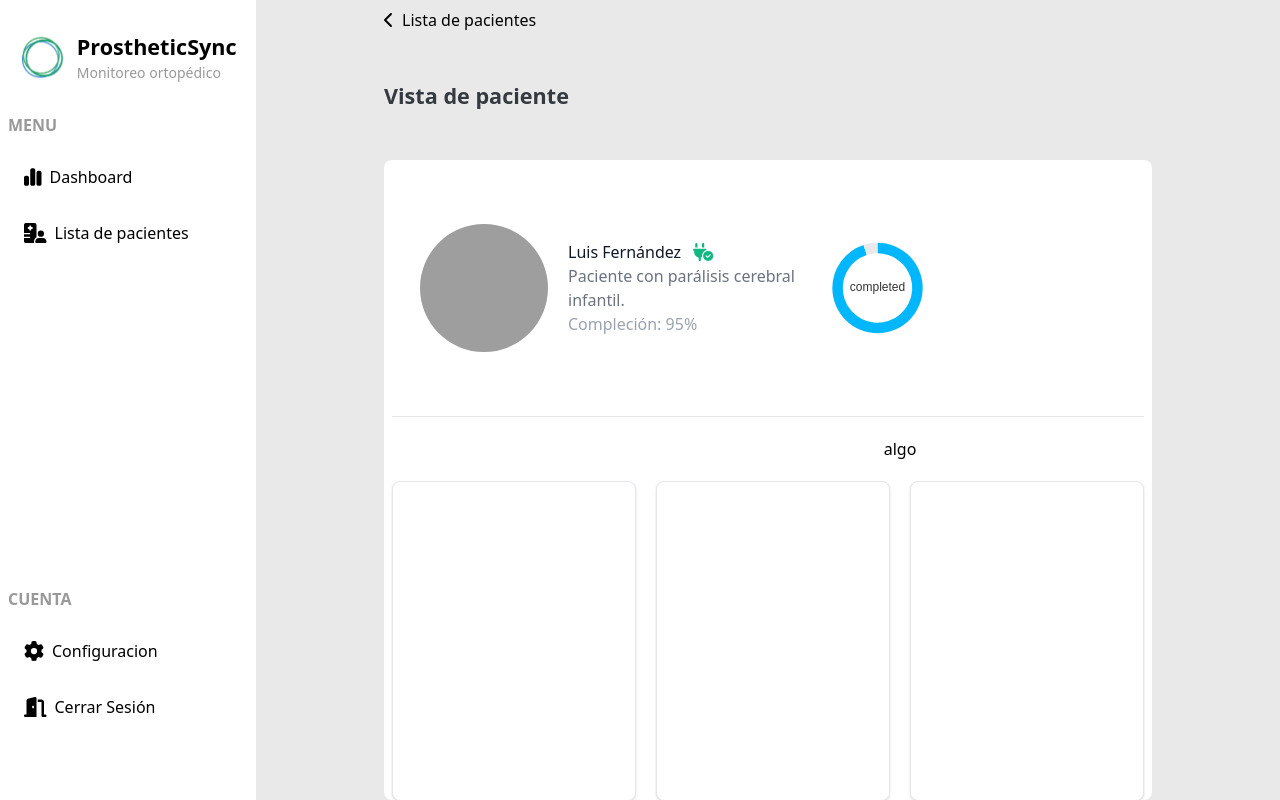
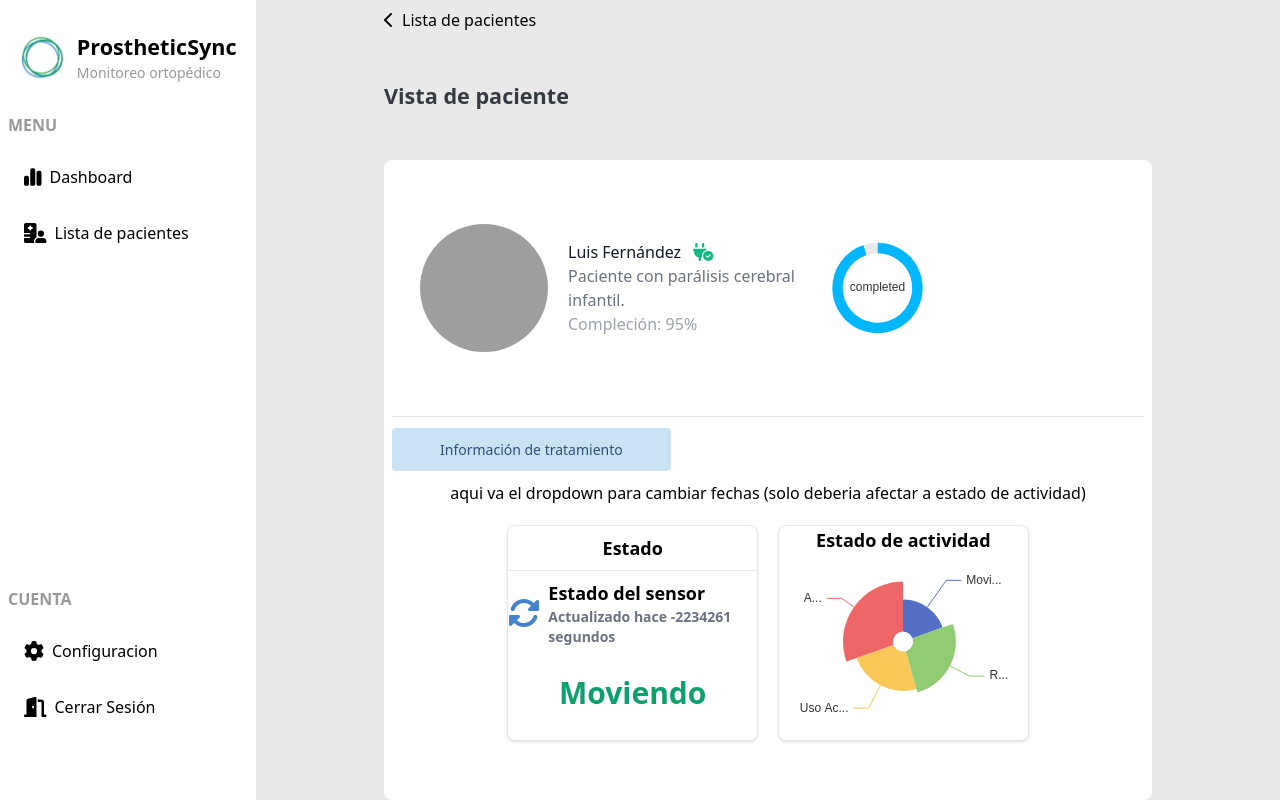
Before and after one commit to prosthetic-team/prosthetic-front, a Vue app: page /paciente/1 in a window 1280 px wide. Built offline with nearby package versions, Linux system fonts and the light colour scheme; grey boxes are pictures that could not be loaded.

Commit message:
changed dashboard and patient view to show new and changed components

```diff
--- a/src/views/Dashboard.vue
+++ b/src/views/Dashboard.vue
@@ -6,7 +6,7 @@
         <div class="grid grid-cols-1 sm:grid-cols-1 md:grid-cols-1 lg:grid-cols-2 gap-4">
             <CardGrid title="Pacientes que cumplen tratamiento" :chartData="chartData1" />
             <CardGrid title="Reportes de fallo" :listData="reportsList" type="list" />
-            <CardGrid title="Dispositivos" :chartData="chartData2" :colors="colorsChart2" />
+            <CardGrid title="Dispositivos" :chartData="chartData2" :colors="colorsChart2" type="ring2" />
             <CardGrid title="Actividad de usuarios" :chartData="weekData" type="bar" />
         </div>
     </ContentLayout>
@@ -70,8 +70,8 @@ const reportsList = [
 const colorsChart2 = ['#4FCA64', '#FB902A'];
 
 const chartData2 = {
-    'Cumplen tratamiento': 600,
-    'No Cumplen': 400
+    'Dispositivos funcionando': 1,
+    'Dispositivos apagados': 2
 };
 
 const chartData4 = {
--- a/src/views/PatientView.vue
+++ b/src/views/PatientView.vue
@@ -10,52 +10,109 @@
             <TitleB>Vista de paciente</TitleB>
         </div>
         <CardPatient class="px-2">
-            <div class="border-b">
+            <div class="border-b mb-5">
+                <!-- Información del paciente -->
                 <PatientInfo v-if="patientData" :item="patientData" />
             </div>
-            <div class="flex items-end gap-5 mt-5">
-                <Card class="w-1/3">
+            <ButtonA :link="'/info-tratamiento/' + treatmentDataId">Información de tratamiento</ButtonA>
+            <div class="flex flex-col gap-5 mt-5">
+                <div class="text-center">
+                    aqui va el dropdown para cambiar fechas (solo deberia afectar a estado de actividad)
+                </div>
+                <div class="flex justify-center gap-5">
+                    <CardInfoPatient class="w-1/3">
+                        <div class="flex justify-center items-center">
+                            <div class="flex flex-col items-center">
+                                <h3 class="text-lg font-semibold text-center border-b p-2 w-full mb-2">Estado </h3>
+                                <div class="flex items-center mb-5 text-bgblue font-semibold">
+                                    <Icon :icon="['fas', 'rotate']" :size="'2x'" />
+                                    <div class="flex flex-col ml-2">
+                                        <p class="text-lg text-black ">Estado del sensor</p>
+                                        <p class="text-sm text-gray-500">Actualizado hace {{ timeSinceLastUpdate }}</p>
+                                    </div>
 
-                </Card>
-                <div class="flex flex-col w-2/3 gap-5">
-                    <div class="flex justify-center">
-                        algo
-                    </div>
-                    <div class="flex gap-5">
-                        <Card class="w-1/2">
+                                </div>
+                                <div :class="['mt-2 font-semibold', 'text-3xl', sensorStatusClass]">
+                                    {{ patientData?.sensorStatus === 'moviendo' ? 'Moviendo' : 'Quieto' }}
+                                </div>
 
-                        </Card>
-                        <Card class="w-1/2">
+                            </div>
 
-                        </Card>
-                    </div>
+
+                        </div>
+                    </CardInfoPatient>
+                    <!-- Segunda tarjeta con el PieChart (Rose style) -->
+                    <CardInfoPatient class="w-1/3">
+                        <div class="flex flex-col items-center max-h-screen">
+                            <h3 class="font-bold text-lg">Estado de actividad</h3>
+                            <RoseChart :data="chartData" />
+                        </div>
+                    </CardInfoPatient>
                 </div>
-
             </div>
-
         </CardPatient>
     </ContentLayout>
 </template>
 
 <script setup>
-import { ref, onMounted } from 'vue';
+import { ref, onMounted, computed } from 'vue';
 import { useRoute } from 'vue-router';
 import ContentLayout from '@/layout/ContentLayout.vue';
 import TitleB from '@/atoms/TitleB.vue';
-import Icon from '@/atoms/Icon.vue';
 import CardPatient from '@/molecules/CardPatient.vue';
 import PatientInfo from '@/organism/PatientInfo.vue';
 import { patientListMock } from '@/assets/mocks/PatientListMock';
-import Card from '@/molecules/CardDashboard.vue';
+import CardInfoPatient from '@/molecules/CardInfoPatient.vue';
+import ButtonA from '@/atoms/ButtonA.vue';
+import Icon from '@/atoms/Icon.vue';
+import RoseChart from '@/molecules/RoseChart.vue';
 
 const route = useRoute();
 const patientData = ref(null);
-
+const treatmentDataId = ref(null);
 onMounted(() => {
     const patientId = route.params.id;
-    console.log('ID del paciente:', patientId); // Verifica si el ID es correcto
-    patientData.value = patientListMock.find(patient => patient.id === parseInt(patientId));
-    console.log('Datos del paciente:', patientData.value); // Verifica los datos
+    console.log('ID del paciente:', patientId);
+
+    const patient = patientListMock.find(patient => patient.id === parseInt(patientId));
+
+    if (patient) {
+        patientData.value = patient;
+        treatmentDataId.value = patient.id;
+    } else {
+        console.error(`Paciente con ID ${patientId} no encontrado.`);
+    }
+    console.log('Datos del paciente:', patientData.value);
 });
 
+// Computed para calcular el tiempo transcurrido desde la última actualización del sensor
+const timeSinceLastUpdate = computed(() => {
+    const now = new Date();
+    const lastUpdate = new Date(patientData.value?.sensorLastUpdate);
+    const diffInSeconds = Math.floor((now - lastUpdate) / 1000);
+
+    return `${diffInSeconds} segundos`;
+});
+
+// Computed para determinar el color basado en el estado del sensor
+const sensorStatusClass = computed(() => {
+    return patientData.value?.sensorStatus === 'moviendo' ? 'text-green-500' : 'text-red-500';
+});
+
+// Datos de actividad para el PieChart (Rose style)
+const activityData = computed(() => {
+    return {
+        reposo: 30,
+        movimiento: 50,
+        apagado: 10,
+        activo: 10
+    };
+});
+
+const chartData = {
+    Movimiento: 45,
+    Reposo: 60,
+    'Uso Activo': 55,
+    Apagado: 70
+};
 </script>
```
